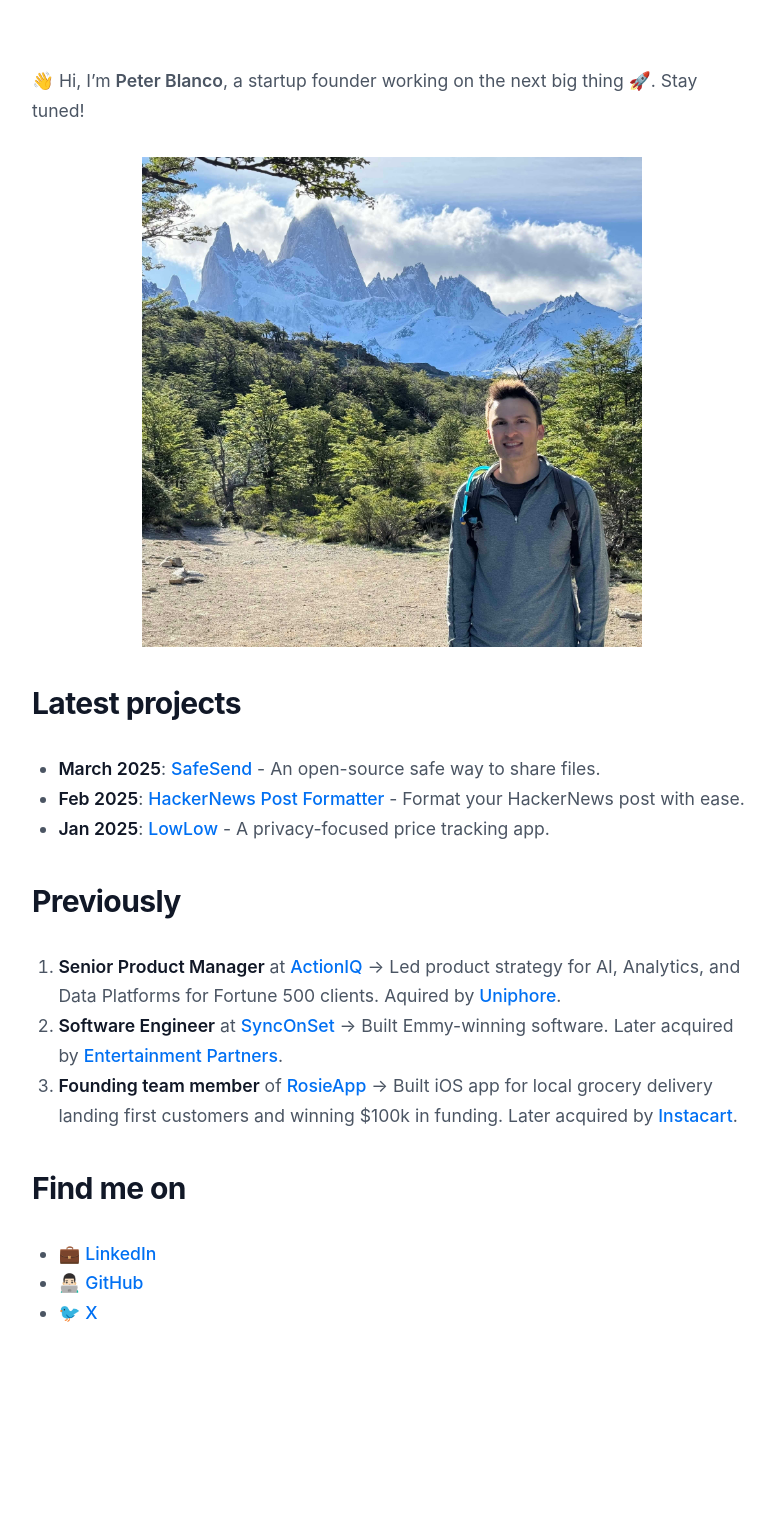
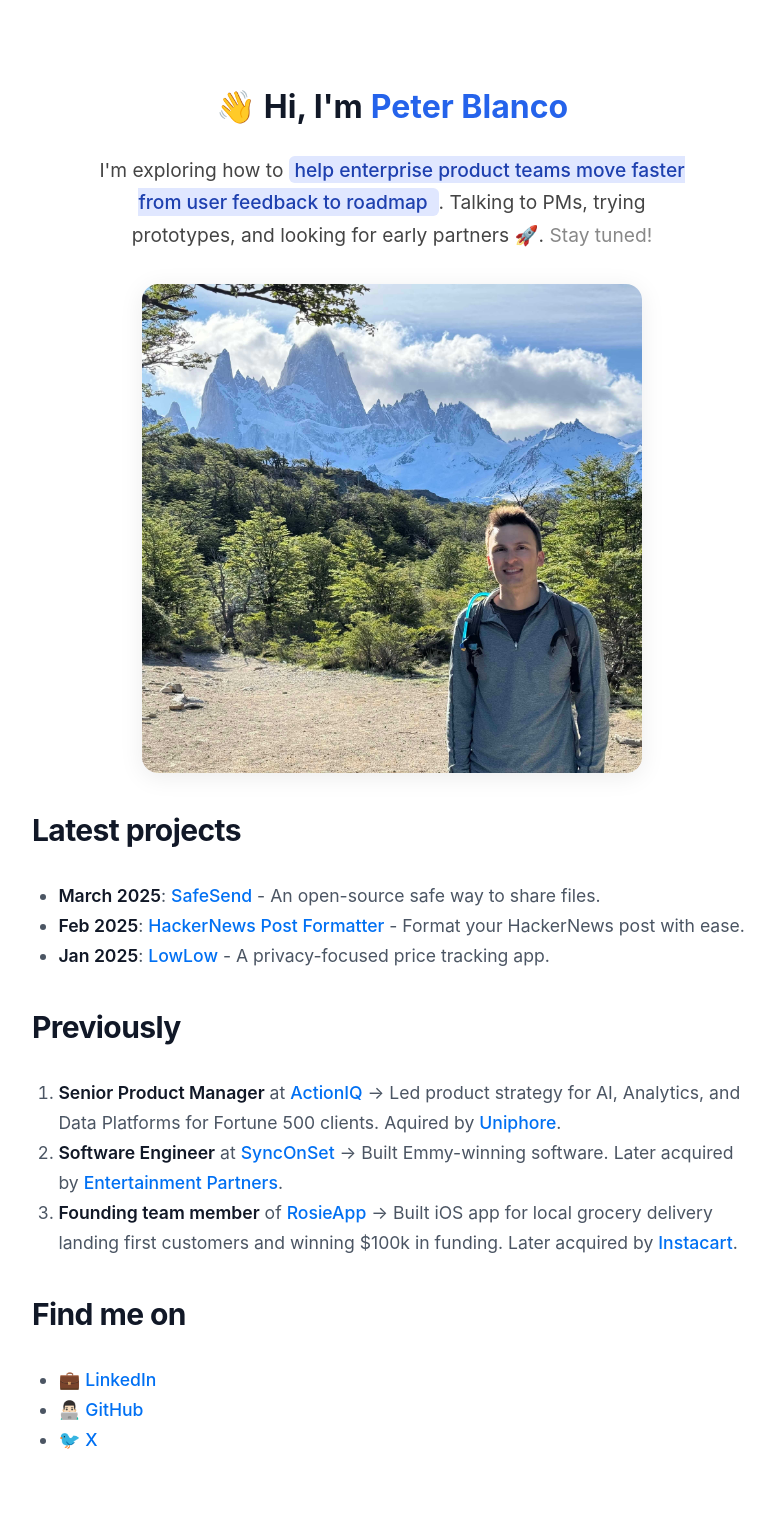
Before and after one commit to PBlanco/pblanco.github.io, a Jekyll site: the page built from index.md, in a window 1280 px wide. Shown: the whole page, without its empty margins (248-1023 px from the left). Built offline with Jekyll 4.4.1, drawn with Linux system fonts in a browser that asks for light colours; before the commit the page ends 1408 px from its top, so only the background shows below that.

Commit message:
Update callout and style

```diff
--- a/assets/css/styles.css
+++ b/assets/css/styles.css
@@ -1,6 +1,7 @@
 /* Global Styles */
 :root {
-  font-family: -apple-system, BlinkMacSystemFont, "Segoe UI", Roboto, "Helvetica Neue", Arial, sans-serif;
+  font-family: -apple-system, BlinkMacSystemFont, "Segoe UI", Roboto,
+    "Helvetica Neue", Arial, sans-serif;
   font-size: 16px;
   --primary: #0070f3;
   --text-primary: #111827;
@@ -42,7 +43,8 @@ main h2 {
   font-weight: 700;
 }
 
-main ul, main ol {
+main ul,
+main ol {
   color: var(--text-secondary);
   font-size: 1.1rem;
   line-height: 1.7;
@@ -50,7 +52,8 @@ main ul, main ol {
   margin-bottom: 1.8em;
 }
 
-main ul > li > p, main ol > li > p {
+main ul > li > p,
+main ol > li > p {
   color: var(--text-primary);
   margin: 0;
   padding: 0;
@@ -190,15 +193,16 @@ pre {
   margin: 1.5em 0;
   overflow-x: auto;
   font-size: 0.95em;
-  box-shadow: 0 2px 4px rgba(0,0,0,0.05);
+  box-shadow: 0 2px 4px rgba(0, 0, 0, 0.05);
 }
 
 code {
-  font-family: 'Fira Code', 'JetBrains Mono', Menlo, Monaco, Consolas, monospace;
+  font-family: "Fira Code", "JetBrains Mono", Menlo, Monaco, Consolas, monospace;
 }
 
 /* Inline code */
-p code, li code {
+p code,
+li code {
   background-color: #f5f7fa;
   color: var(--text-primary);
   padding: 0.2em 0.4em;
@@ -255,7 +259,8 @@ table {
   margin-bottom: 1em;
 }
 
-th, td {
+th,
+td {
   border: 1px solid #ddd;
   padding: 8px;
   text-align: left;
@@ -311,10 +316,64 @@ tr:hover {
 }
 
 @keyframes wave {
-  0% { transform: rotate(0deg); }
-  20% { transform: rotate(30deg); }
-  40% { transform: rotate(0deg); }
-  60% { transform: rotate(30deg); }
-  80% { transform: rotate(0deg); }
-  100% { transform: rotate(0deg); }
+  0% {
+    transform: rotate(0deg);
+  }
+  20% {
+    transform: rotate(30deg);
+  }
+  40% {
+    transform: rotate(0deg);
+  }
+  60% {
+    transform: rotate(30deg);
+  }
+  80% {
+    transform: rotate(0deg);
+  }
+  100% {
+    transform: rotate(0deg);
+  }
 }
+
+.intro {
+  display: flex;
+  flex-direction: column;
+  align-items: center;
+  margin: 2rem 0 2rem 0;
+}
+.intro-greeting {
+  font-size: 2rem;
+  font-weight: 700;
+  display: flex;
+  align-items: center;
+  gap: 0.5rem;
+}
+.intro-name {
+  color: #2563eb;
+}
+.intro-desc {
+  margin-top: 1.2rem;
+  font-size: 1.2rem;
+  max-width: 600px;
+  text-align: center;
+  color: #444;
+}
+.intro-highlight {
+  background: #e0e7ff;
+  color: #1e40af;
+  padding: 0.1em 0.3em;
+  border-radius: 0.3em;
+  font-weight: 500;
+}
+.intro-muted {
+  color: #888;
+}
+.intro-img {
+  width: 80%;
+  display: block;
+  margin: 0 auto 2rem auto;
+  max-width: 500px;
+  border-radius: 1rem;
+  box-shadow: 0 4px 24px rgba(0, 0, 0, 0.08);
+}
--- a/index.md
+++ b/index.md
@@ -2,9 +2,20 @@
 layout: default
 title: Home
 ---
-<span class="wave">👋</span> Hi, I'm <span style="font-weight: 600;">Peter Blanco</span>, a startup founder working on the next big thing 🚀. Stay tuned!
+<div class="intro">
+  <div class="intro-greeting">
+    <span class="wave">👋</span> Hi, I'm <span class="intro-name">Peter Blanco</span>
+  </div>
+  <div class="intro-desc">
+    I'm exploring how to
+    <span class="intro-highlight">
+      help enterprise product teams move faster from user feedback to roadmap
+    </span>.
+    Talking to PMs, trying prototypes, and looking for early partners 🚀. <span class="intro-muted">Stay tuned!</span>
+  </div>
+</div>
 
-![Peter Blanco - Product Manager and Tech Professional](/assets/home.jpg){: width="80%" style="display: block; margin: 0 auto; max-width: 500px;"}
+![Peter Blanco - Product Manager and Tech Professional](/assets/home.jpg){: .intro-img }
 
 ## Latest projects
 - **March 2025**: [SafeSend](https://github.com/PBlanco/SafeSend){:target="_blank" rel="noopener noreferrer"} - An open-source safe way to share files.
```
